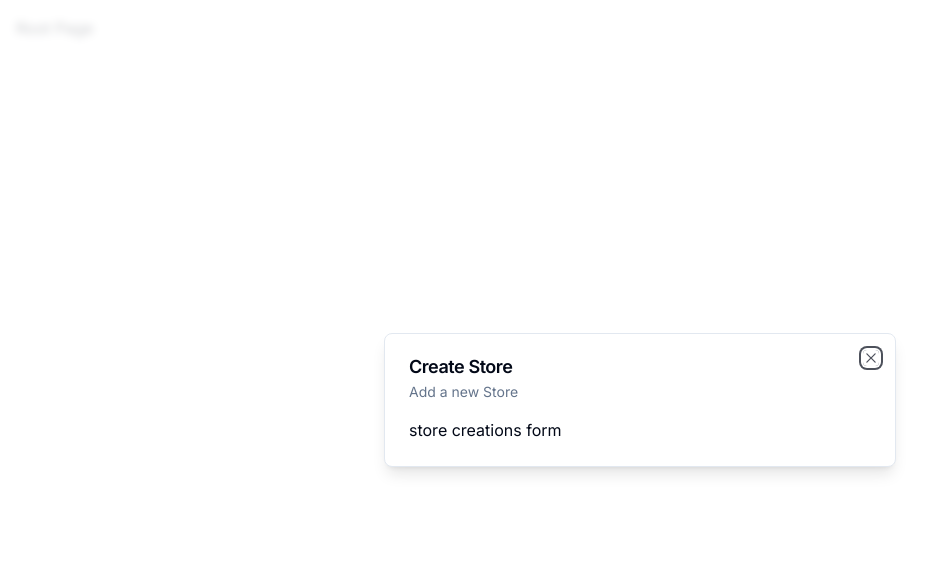
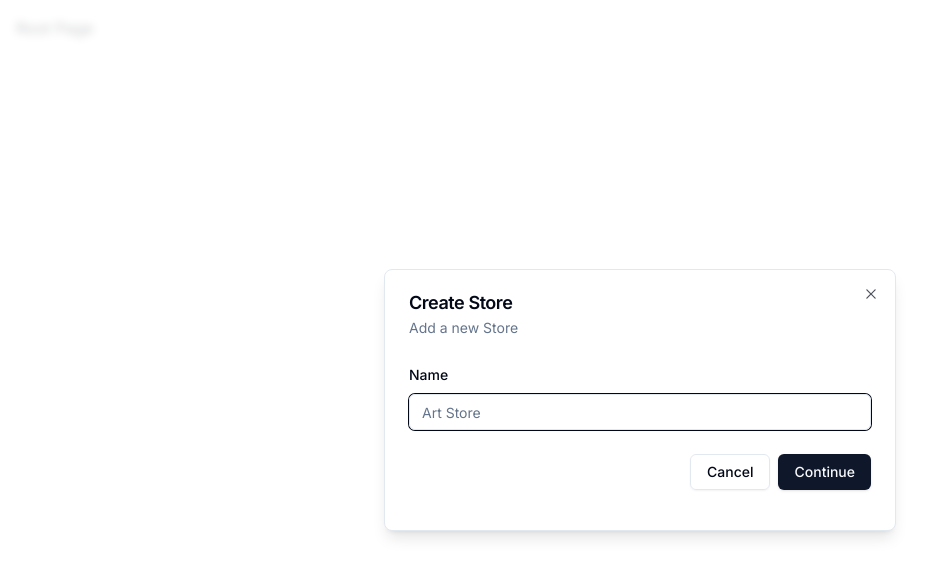
Before and after one commit to SidharthK2/ecom-dash, a Next.js app: page / in a window 1280 px wide. Shown: the top 576 px of the page, without its empty margins (0-940 px from the left). Built offline with nearby package versions, Linux system fonts and the light colour scheme.

Commit message:
add store creation form

```diff
--- a/components/modals/store-modal.tsx
+++ b/components/modals/store-modal.tsx
@@ -4,12 +4,26 @@
 import { z } from "zod";
 import { zodResolver } from "@hookform/resolvers/zod";
 
-import { Modal } from "../ui/modal";
+import { Modal } from "@/components/ui/modal";
 import { useStoreModal } from "@/hooks/use-store-modal";
+import {
+  Form,
+  FormControl,
+  FormField,
+  FormItem,
+  FormLabel,
+  FormMessage,
+} from "@/components/ui/form";
+import { Input } from "@/components/ui/input";
+import { Button } from "../ui/button";
 
 const formSchema = z.object({
   name: z.string().min(3),
 });
+
+const onSubmit = async (values: z.infer<typeof formSchema>) => {
+  console.log(values);
+};
 
 export const StoreModal = () => {
   const storeModal = useStoreModal();
@@ -26,7 +40,134 @@
       description="Add a new Store"
       isOpen={storeModal.isOpen}
       onClose={storeModal.onClose}>
-      store creations form
+      <div>
+        <div className="space-y-4 py-2  pb-4">
+          <Form {...form}>
+            <form onSubmit={form.handleSubmit(onSubmit)}>
+              <FormField
+                control={form.control}
+                name="name"
+                render={({ field }) => (
+                  <FormItem>
+                    <FormLabel>Name</FormLabel>
+                    <FormControl>
+                      <Input placeholder="Art Store" {...field} />
+                    </FormControl>
+                    <FormMessage />
+                  </FormItem>
+                )}
+              />
+              <div className="pt-6 space-x-2 flex items-center justify-end">
+                <Button variant="outline" onClick={storeModal.onClose}>
+                  Cancel
+                </Button>
+                <Button type="submit">Continue</Button>
+              </div>
+            </form>
+          </Form>
+        </div>
+      </div>
     </Modal>
   );
 };
+
+// "use client";
+
+// import * as z from "zod";
+// import axios from "axios";
+// import { zodResolver } from "@hookform/resolvers/zod";
+// import { useForm } from "react-hook-form";
+// import { toast } from "react-hot-toast";
+// import { useRouter } from "next/navigation";
+// import { useState } from "react";
+
+// import { Modal } from "@/components/ui/modal";
+// import { Input } from "@/components/ui/input";
+// import {
+//   Form,
+//   FormControl,
+//   FormDescription,
+//   FormField,
+//   FormItem,
+//   FormLabel,
+//   FormMessage,
+// } from "@/components/ui/form";
+// import { useStoreModal } from "@/hooks/use-store-modal";
+// import { Button } from "@/components/ui/button";
+
+// const formSchema = z.object({
+//   name: z.string().min(1),
+// });
+
+// export const StoreModal = () => {
+//   const storeModal = useStoreModal();
+//   const router = useRouter();
+
+//   const [loading, setLoading] = useState(false);
+
+//   const form = useForm<z.infer<typeof formSchema>>({
+//     resolver: zodResolver(formSchema),
+//     defaultValues: {
+//       name: "",
+//     },
+//   });
+
+//   const onSubmit = async (values: z.infer<typeof formSchema>) => {
+//     try {
+//       setLoading(true);
+//       const response = await axios.post("/api/stores", values);
+//       window.location.assign(`/${response.data.id}`);
+//     } catch (error) {
+//       toast.error("Something went wrong");
+//     } finally {
+//       setLoading(false);
+//     }
+//   };
+
+// //   return (
+// //     <Modal
+// //       title="Create store"
+// //       description="Add a new store to manage products and categories."
+// //       isOpen={storeModal.isOpen}
+// //       onClose={storeModal.onClose}>
+// //       <div>
+// //         <div className="space-y-4 py-2 pb-4">
+// //           <div className="space-y-2">
+// //             <Form {...form}>
+// //               <form onSubmit={form.handleSubmit(onSubmit)}>
+// //                 <FormField
+// //                   control={form.control}
+// //                   name="name"
+// //                   render={({ field }) => (
+// //                     <FormItem>
+// //                       <FormLabel>Name</FormLabel>
+// //                       <FormControl>
+// //                         <Input
+// //                           disabled={loading}
+// //                           placeholder="E-Commerce"
+// //                           {...field}
+// //                         />
+// //                       </FormControl>
+// //                       <FormMessage />
+// //                     </FormItem>
+// //                   )}
+// //                 />
+// //                 <div className="pt-6 space-x-2 flex items-center justify-end w-full">
+// //                   <Button
+// //                     disabled={loading}
+// //                     variant="outline"
+// //                     onClick={storeModal.onClose}>
+// //                     Cancel
+// //                   </Button>
+// //                   <Button disabled={loading} type="submit">
+// //                     Continue
+// //                   </Button>
+// //                 </div>
+// //               </form>
+// //             </Form>
+// //           </div>
+// //         </div>
+// //       </div>
+// //     </Modal>
+// //   );
+// // };
```
